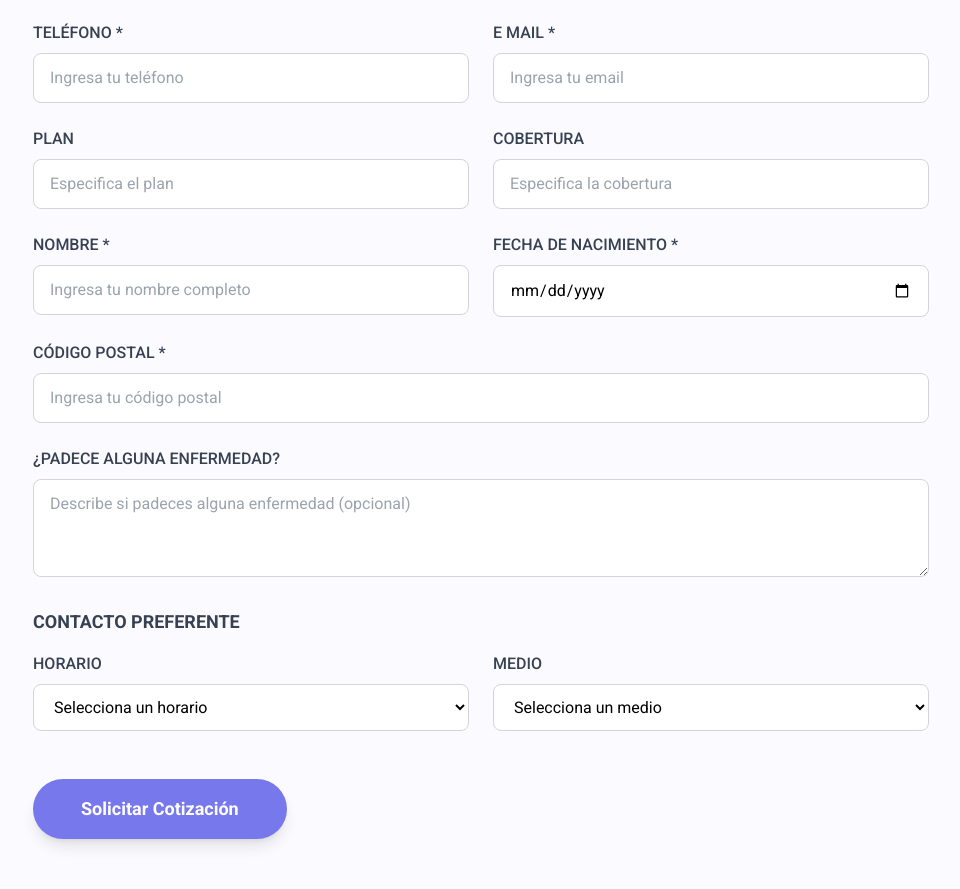
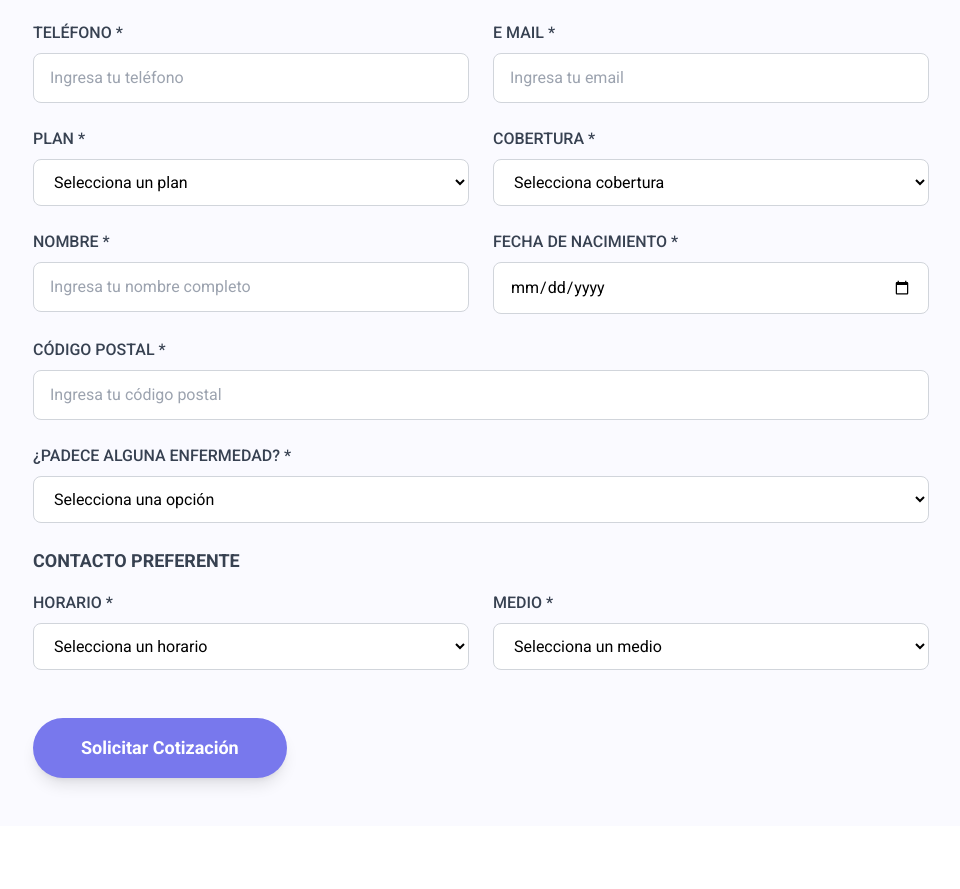
Before and after one commit to grahamjackdesign/ErikaInsurance, a Next.js app: page / in a window 1280 px wide. Shown: the part 3400-4289 px from the top of the page, without its empty margins (159-1119 px from the left). Built offline with nearby package versions, Linux system fonts and the light colour scheme.

Commit message:
Dropdowns

```diff
--- a/components/Seguros.tsx
+++ b/components/Seguros.tsx
@@ -1073,32 +1073,38 @@ export default function Seguros() {
                   <div className="grid md:grid-cols-2 gap-6">
                     <div>
                       <label htmlFor="plan" className="block text-gray-700 font-medium mb-2">
-                        PLAN
+                        PLAN *
                       </label>
-                      <input
-                        type="text"
+                      <select
                         id="plan"
                         name="plan"
                         value={formData.plan}
                         onChange={handleChange}
+                        required
                         className="w-full px-4 py-3 rounded-lg bg-white border border-gray-300 focus:outline-none focus:ring-2 focus:ring-primary/50 transition-all duration-300"
-                        placeholder="Especifica el plan"
-                      />
+                      >
+                        <option value="">Selecciona un plan</option>
+                        <option value="Personal">Personal</option>
+                        <option value="Familiar">Familiar</option>
+                      </select>
                     </div>
 
                     <div>
                       <label htmlFor="cobertura" className="block text-gray-700 font-medium mb-2">
-                        COBERTURA
+                        COBERTURA *
                       </label>
-                      <input
-                        type="text"
+                      <select
                         id="cobertura"
                         name="cobertura"
                         value={formData.cobertura}
                         onChange={handleChange}
+                        required
                         className="w-full px-4 py-3 rounded-lg bg-white border border-gray-300 focus:outline-none focus:ring-2 focus:ring-primary/50 transition-all duration-300"
-                        placeholder="Especifica la cobertura"
-                      />
+                      >
+                        <option value="">Selecciona cobertura</option>
+                        <option value="Nacional">Nacional</option>
+                        <option value="Internacional">Internacional</option>
+                      </select>
                     </div>
                   </div>
 
@@ -1156,17 +1162,23 @@ export default function Seguros() {
                   {/* ¿Padece alguna enfermedad? */}
                   <div>
                     <label htmlFor="enfermedad" className="block text-gray-700 font-medium mb-2">
-                      ¿PADECE ALGUNA ENFERMEDAD?
+                      ¿PADECE ALGUNA ENFERMEDAD? *
                     </label>
-                    <textarea
+                    <select
                       id="enfermedad"
                       name="enfermedad"
                       value={formData.enfermedad}
                       onChange={handleChange}
-                      rows={3}
+                      required
                       className="w-full px-4 py-3 rounded-lg bg-white border border-gray-300 focus:outline-none focus:ring-2 focus:ring-primary/50 transition-all duration-300"
-                      placeholder="Describe si padeces alguna enfermedad (opcional)"
-                    />
+                    >
+                      <option value="">Selecciona una opción</option>
+                      <option value="No">No</option>
+                      <option value="Diabetes">Diabetes</option>
+                      <option value="Hipertension">Hipertensión</option>
+                      <option value="Cancer">Cáncer</option>
+                      <option value="Otra">Otra</option>
+                    </select>
                   </div>
 
                   {/* Contacto Preferente */}
@@ -1176,38 +1188,40 @@ export default function Seguros() {
                     <div className="grid md:grid-cols-2 gap-6">
                       <div>
                         <label htmlFor="horario" className="block text-gray-700 font-medium mb-2">
-                          HORARIO
+                          HORARIO *
                         </label>
                         <select
                           id="horario"
                           name="horario"
                           value={formData.horario}
                           onChange={handleChange}
+                          required
                           className="w-full px-4 py-3 rounded-lg bg-white border border-gray-300 focus:outline-none focus:ring-2 focus:ring-primary/50 transition-all duration-300"
                         >
                           <option value="">Selecciona un horario</option>
-                          <option value="manana">Mañana (9:00 - 12:00)</option>
-                          <option value="tarde">Tarde (12:00 - 18:00)</option>
-                          <option value="noche">Noche (18:00 - 21:00)</option>
+                          <option value="9:00 a 12:00">9:00 a 12:00</option>
+                          <option value="12:00 a 14:00">12:00 a 14:00</option>
+                          <option value="14:00 a 16:00">14:00 a 16:00</option>
+                          <option value="16:00 a 18:00">16:00 a 18:00</option>
                         </select>
                       </div>
 
                       <div>
                         <label htmlFor="medio" className="block text-gray-700 font-medium mb-2">
-                          MEDIO
+                          MEDIO *
                         </label>
                         <select
                           id="medio"
                           name="medio"
                           value={formData.medio}
                           onChange={handleChange}
+                          required
                           className="w-full px-4 py-3 rounded-lg bg-white border border-gray-300 focus:outline-none focus:ring-2 focus:ring-primary/50 transition-all duration-300"
                         >
                           <option value="">Selecciona un medio</option>
-                          <option value="telefono">Teléfono</option>
-                          <option value="whatsapp">WhatsApp</option>
-                          <option value="email">Email</option>
-                          <option value="videollamada">Videollamada</option>
+                          <option value="Mail">Mail</option>
+                          <option value="Llamada">Llamada</option>
+                          <option value="WhatsApp">WhatsApp</option>
                         </select>
                       </div>
                     </div>
```
